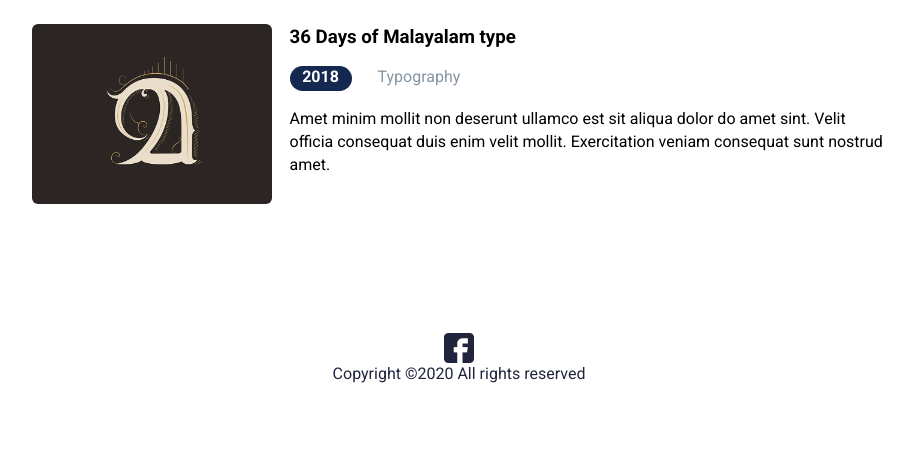
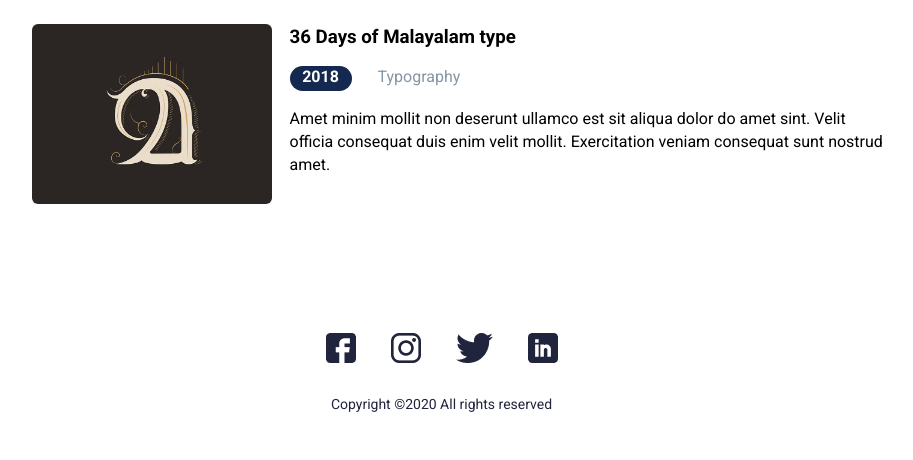
Before and after one commit to Dendi13/Portfolio203-1, a plain HTML site: page index.html in a window 1280 px wide. Shown: the part 1393-1853 px from the top of the page, without its empty margins (181-1094 px from the left). Before the commit the page ends 1832 px from the top, so only its background shows below. Drawn offline with Linux system fonts and the light colour scheme.

Commit message:
Add files via upload

```diff
--- a/css/style.css
+++ b/css/style.css
@@ -32,6 +32,7 @@ h3 {
   max-width: 865px;
   margin: 0 auto;
   padding: 0 5px;
+
 }
 .header__container {
   max-width: 1032px;
@@ -184,13 +185,24 @@ h3 {
   display: flex;
 }
 .footer__container {
-     display: flex;
+  padding-top: 83px;
+  display: flex;
   flex-direction: column;
+  align-items: center;
+}
+.items {
+  display: flex;
+  align-items: center;
   justify-content: center;
-  align-items: center;
-   padding-top: 83px;
 }
-.e-mail {
-    color: #21243d;
-    padding-bottom: 54px;
+.item {
+  margin-right: 35px;
+  margin-bottom: 26px;
 }
+.email {
+  color: #21243D;
+  font-size: 14px;
+  text-align: center;
+  margin-bottom: 45px;
+  margin-right: 35px;
+}
--- a/index.html
+++ b/index.html
@@ -150,11 +150,29 @@
             </section>
             <footer class="footer">
                 <div class="container footer__container">
-                    <img src="img/fb.png" alt="" class="seti__img">
-                    <img src="img/" alt="" class="seti__img">
-                    <img src="" alt="" class="seti__img">
-                    <img src="" alt="" class="seti__img">
-                    <div class="e-mail">
+                    <ul class="items">
+                        <li class="item">
+                            <a href="#" class="block__img">
+                                <img src="img/fb.png" alt="" class="item__img">
+                            </a>
+                        </li>
+                        <li class="item">
+                            <a href="#" class="block__img">
+                                <img src="img/insta (1).png" alt="" class="item__img">
+                            </a>
+                        </li>
+                        <li class="item">
+                            <a href="#" class="block__img">
+                                <img src="img/Group.png" alt="" class="item__img">
+                            </a>
+                        </li>
+                        <li class="item">
+                            <a href="#" class="block__img">
+                                <img src="img/Linkedin.png" alt="" class="item__img">
+                            </a>
+                        </li>
+                    </ul>
+                    <div class="email">
                         Copyright ©2020 All rights reserved
                     </div>
                 </div>
```
Also changed, not shown: img/insta (1).png (added).
